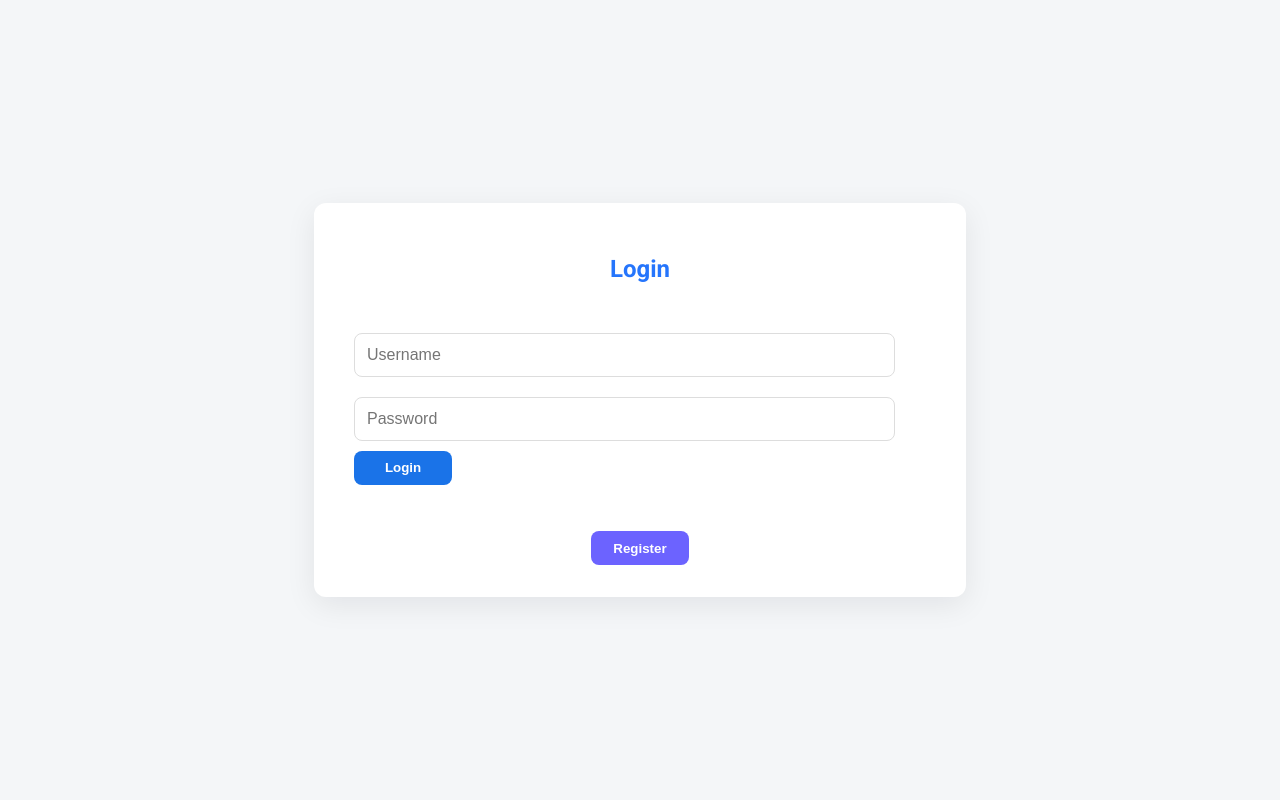
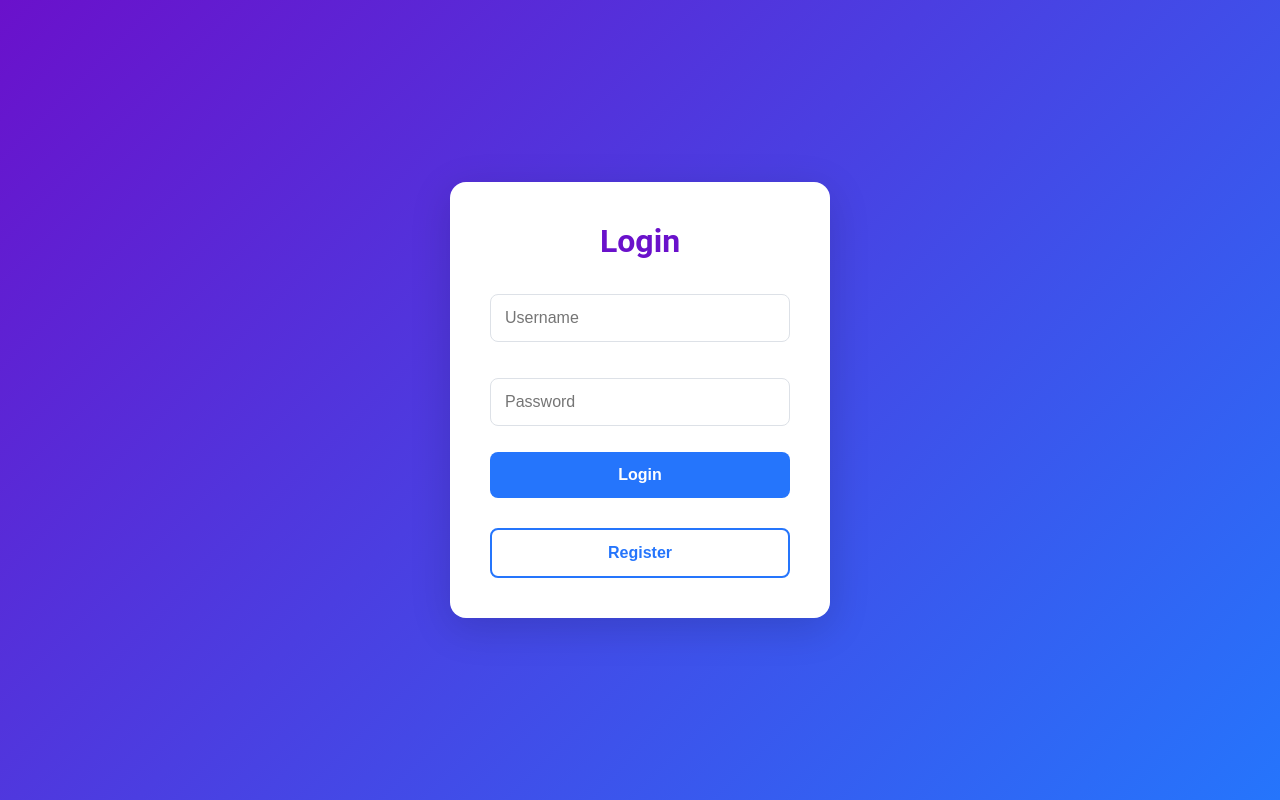
Before and after one commit to varshitha200407/TO-DO-LIST, a PHP site: page /frontend/backend/login.php in a window 1280 px wide. Run offline with PHP 8.4, Linux system fonts and the light colour scheme.

Commit message:
path linkage updated

```diff
--- a/frontend/backend/login.php
+++ b/frontend/backend/login.php
@@ -34,7 +34,7 @@ if ($_SERVER["REQUEST_METHOD"] == "POST" && isset($_POST["username"], $_POST["pa
             $_SESSION["user_id"] = $row['id'];
             $_SESSION["username"] = $username;
             // Redirect to a main application page, e.g., todo.php
-            header("Location: ../../todo.php");
+            header("Location: ../../frontend\backend\index.php");
             exit();
         } else {
             $message = "Invalid username or password.";
@@ -52,8 +52,8 @@ $conn->close();
     <meta charset="utf-8" />
     <meta name="viewport" content="width=device-width,initial-scale=1" />
     <title>Login</title>
-    <link rel="stylesheet" href="../../style.css">
-    <link href="https://fonts.googleapis.com/css?family=Roboto:400,700&display=swap" rel="stylesheet">
+    <!-- <link rel="stylesheet" href="frontend\backend\style.css"> -->
+    <link href="style.css" rel="stylesheet">
 </head>
 <body>
     <main class="center-card" role="main" aria-labelledby="login-title">
@@ -61,7 +61,7 @@ $conn->close();
         <form action="login.php" method="POST" class="auth-form" novalidate>
             <input type="text" name="username" placeholder="Username" required>
             <input type="password" name="password" placeholder="Password" required>
-            <button type="submit" class="btn login">Login</button>
+            <button type="submit" class="btn login" >Login</button>
         </form>
         <button onclick="window.location.href='register.php'" class="btn register" style="margin-top:0.75rem;">Register</button>
 
--- a/frontend/backend/register.php
+++ b/frontend/backend/register.php
@@ -58,8 +58,8 @@ $conn->close();
     <meta charset="utf-8" />
     <meta name="viewport" content="width=device-width,initial-scale=1" />
     <title>Register</title>
-    <link href="https://fonts.googleapis.com/css?family=Roboto:400,700&display=swap" rel="stylesheet">
-    <link rel="stylesheet" href="../../style.css">
+    <!-- <link href="https://fonts.googleapis.com/css?family=Roboto:400,700&display=swap" rel="stylesheet"> -->
+    <link rel="stylesheet" href="style.css">
 </head>
 <body>
   <main class="center-card" role="main" aria-labelledby="register-title">
--- a/frontend/backend/style.css
+++ b/frontend/backend/style.css
@@ -84,56 +84,126 @@ input:focus {
 
 
 
-:root{
-  --bg: #f4f6f8;
-  --card-bg: #ffffff;
-  --primary: #1a73e8;
-  --secondary: #6c63ff;
-  --text: #0f1720;
+:root {
+  --primary-color: #6a11cb;
+  --secondary-color: #2575fc;
+  --background-color: #f0f2f5;
+  --card-background: #ffffff;
+  --text-color: #333;
+  --input-border-color: #dde1e7;
+  --error-color: #e74c3c;
+  --white: #fff;
 }
-html,body{height:100%;}
-body{
-  margin:0;
-  font-family: "Roboto", system-ui, -apple-system, "Segoe UI", Roboto, "Helvetica Neue", Arial;
-  background:var(--bg);
-  color:var(--text);
-  display:flex;
-  align-items:center;
-  justify-content:center;
+
+html {
+  height: 100%;
 }
-.center-card{
-  background:var(--card-bg);
-  padding:2rem 2.5rem;
-  border-radius:12px;
-  box-shadow: 0 8px 30px rgba(2,6,23,0.08);
-  display:flex;
-  flex-direction:column;
-  align-items:center;
-  gap:1rem;
-  min-width:260px;
+
+body {
+  margin: 0;
+  font-family: 'Roboto', -apple-system, BlinkMacSystemFont, "Segoe UI", "Helvetica Neue", Arial, sans-serif;
+  background: linear-gradient(135deg, var(--primary-color) 0%, var(--secondary-color) 100%);
+  display: flex;
+  align-items: center;
+  justify-content: center;
+  height: 100%;
+  color: var(--text-color);
 }
-h1{margin:0;font-size:1.25rem;font-weight:700;}
-.actions{display:flex;gap:0.75rem;margin-top:0.5rem;width:100%;justify-content:center;}
-.btn{
-  -webkit-font-smoothing:antialiased;
-  appearance:none;
-  border:0;
-  padding:0.6rem 1.15rem;
-  border-radius:8px;
-  color:#fff;
-  text-decoration:none;
-  font-weight:600;
-  cursor:pointer;
-  display:inline-flex;
-  align-items:center;
-  justify-content:center;
-  min-width:98px;
-  text-align:center;
+
+.center-card {
+  background: var(--card-background);
+  padding: 2.5rem;
+  border-radius: 16px;
+  box-shadow: 0 10px 40px rgba(0, 0, 0, 0.15);
+  width: 100%;
+  max-width: 380px;
+  box-sizing: border-box;
+  text-align: center;
 }
-.btn:focus{outline:3px solid rgba(66,133,244,0.18);outline-offset:3px}
-.login{background:var(--primary);}
-.register{background:var(--secondary);}
-@media (max-width:360px){
-  .center-card{padding:1.25rem;min-width:unset}
-  .btn{min-width:82px;padding:0.5rem 0.85rem}
+
+h2 {
+  margin: 0 0 1.5rem 0;
+  font-size: 2rem;
+  font-weight: 700;
+  color: var(--primary-color);
 }
+
+.auth-form {
+  display: flex;
+  flex-direction: column;
+  gap: 1rem;
+}
+
+input[type="text"],
+input[type="password"] {
+  width: 100%;
+  padding: 14px;
+  border: 1px solid var(--input-border-color);
+  border-radius: 8px;
+  font-size: 1rem;
+  box-sizing: border-box;
+  transition: border-color 0.3s, box-shadow 0.3s;
+}
+
+input[type="text"]:focus,
+input[type="password"]:focus {
+  outline: none;
+  border-color: var(--secondary-color);
+  box-shadow: 0 0 0 3px rgba(37, 117, 252, 0.2);
+}
+
+.btn {
+  padding: 14px;
+  border: none;
+  border-radius: 8px;
+  font-size: 1rem;
+  font-weight: 600;
+  cursor: pointer;
+  text-decoration: none;
+  display: inline-block;
+  width: 100%;
+  box-sizing: border-box;
+  transition: background-color 0.3s, transform 0.2s;
+}
+
+.btn:hover {
+  transform: translateY(-2px);
+}
+
+.btn.login {
+  background: var(--secondary-color);
+  color: var(--white);
+}
+
+.btn.login:hover {
+  background: linear-gradient(135deg, #2575fc 0%, #3a81fb 100%);
+}
+
+.btn.register {
+  background: transparent;
+  color: var(--secondary-color);
+  border: 2px solid var(--secondary-color);
+}
+
+.btn.register:hover {
+  background: var(--secondary-color);
+  color: var(--white);
+}
+
+#message {
+  margin-top: 1rem;
+  color: var(--error-color);
+  font-size: 0.9rem;
+  min-height: 20px;
+}
+
+@media (max-width: 480px) {
+  .center-card {
+    padding: 2rem;
+    margin: 1rem;
+  }
+
+  h2 {
+    font-size: 1.75rem;
+  }
+}
```
